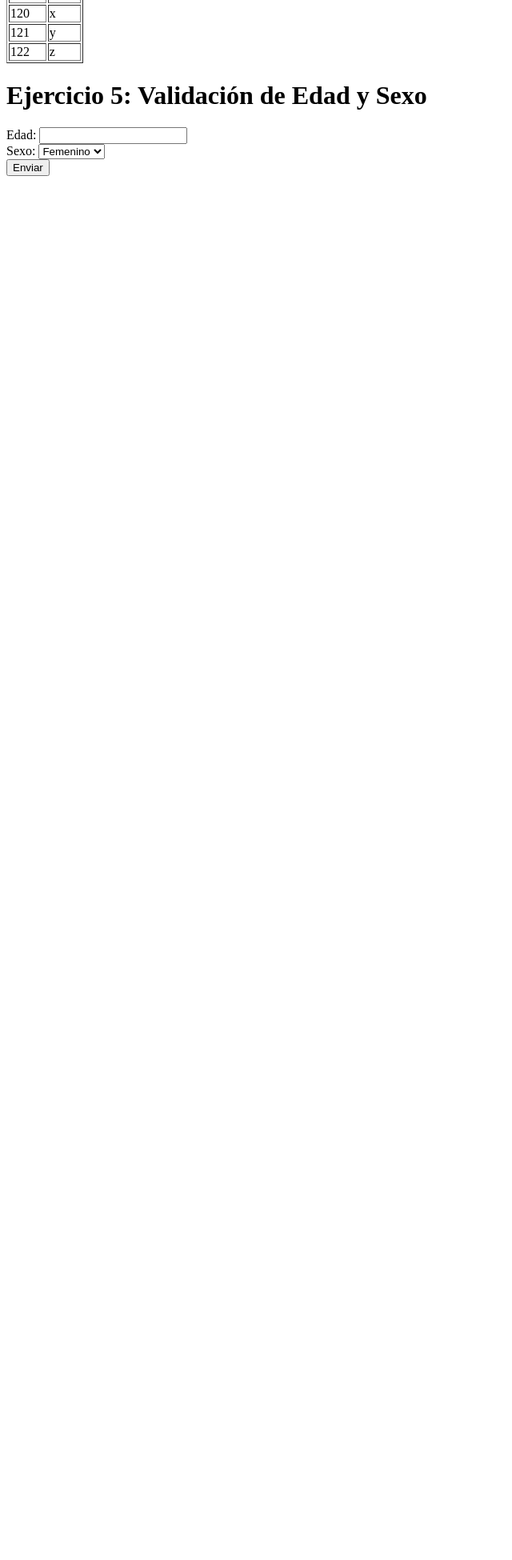
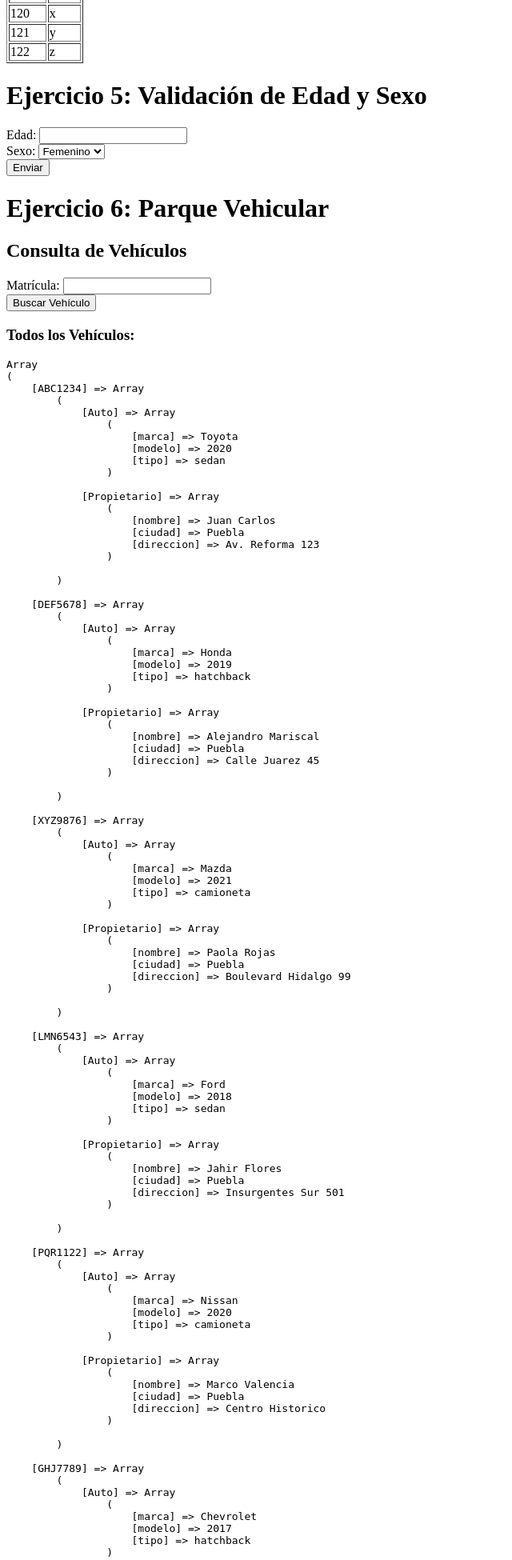
Before and after one commit to anag2603/tecweb, a PHP site: page /tecweb/ in a window 1280 px wide. Shown: the part 1228-3178 px from the top of the page at 80% size, without its empty margins (0-640 px from the left). Before the commit the page ends 1448 px from the top, so only its background shows below. Run offline with PHP 8.4, Linux system fonts and the light colour scheme.

Commit message:
Ejercicio 6 agregado

```diff
--- a/practicas/p06/index.php
+++ b/practicas/p06/index.php
@@ -120,5 +120,30 @@ if (isset($_GET['numero'])) {
     }
     ?>
 
+<h1>Ejercicio 6: Parque Vehicular</h1>
+    <h2>Consulta de Vehículos</h2>
+    <form method="post">
+        <label for="matricula">Matrícula:</label>
+        <input type="text" name="matricula" id="matricula"><br>
+        <button type="submit">Buscar Vehículo</button>
+    </form>
+
+    <?php
+    $parqueVehicular = obtenerParqueVehicular();
+
+    if ($_SERVER['REQUEST_METHOD'] === 'POST' && isset($_POST['matricula'])) {
+        $matricula = $_POST['matricula'];
+        if (isset($parqueVehicular[$matricula])) {
+            echo '<h3>Datos del Vehículo:</h3>';
+            echo '<pre>' . print_r($parqueVehicular[$matricula], true) . '</pre>';
+        } else {
+            echo '<p>No se encontró un vehículo con esa matrícula.</p>';
+        }
+    }
+
+    echo '<h3>Todos los Vehículos:</h3>';
+    echo '<pre>' . print_r($parqueVehicular, true) . '</pre>';
+    ?>
+
 </body>
 </html>
--- a/practicas/p06/src/funciones.php
+++ b/practicas/p06/src/funciones.php
@@ -66,16 +66,63 @@ function obtenerParqueVehicular() {
     return [
         "ABC1234" => [
             "Auto" => ["marca" => "Toyota", "modelo" => 2020, "tipo" => "sedan"],
-            "Propietario" => ["nombre" => "Juan Perez", "ciudad" => "Puebla", "direccion" => "Av. Reforma 123"]
+            "Propietario" => ["nombre" => "Juan Carlos", "ciudad" => "Puebla", "direccion" => "Av. Reforma 123"]
         ],
         "DEF5678" => [
             "Auto" => ["marca" => "Honda", "modelo" => 2019, "tipo" => "hatchback"],
-            "Propietario" => ["nombre" => "Maria Lopez", "ciudad" => "Monterrey", "direccion" => "Calle Juarez 45"]
+            "Propietario" => ["nombre" => "Alejandro Mariscal", "ciudad" => "Puebla", "direccion" => "Calle Juarez 45"]
         ],
-        // ... Agrega 13 registros adicionales
         "XYZ9876" => [
             "Auto" => ["marca" => "Mazda", "modelo" => 2021, "tipo" => "camioneta"],
-            "Propietario" => ["nombre" => "Carlos Sanchez", "ciudad" => "Guadalajara", "direccion" => "Boulevard Hidalgo 99"]
+            "Propietario" => ["nombre" => "Paola Rojas", "ciudad" => "Puebla", "direccion" => "Boulevard Hidalgo 99"]
+        ],
+        "LMN6543" => [
+            "Auto" => ["marca" => "Ford", "modelo" => 2018, "tipo" => "sedan"],
+            "Propietario" => ["nombre" => "Jahir Flores", "ciudad" => "Puebla", "direccion" => "Insurgentes Sur 501"]
+        ],
+        "PQR1122" => [
+            "Auto" => ["marca" => "Nissan", "modelo" => 2020, "tipo" => "camioneta"],
+            "Propietario" => ["nombre" => "Marco Valencia", "ciudad" => "Puebla", "direccion" => "Centro Historico"]
+        ],
+        "GHJ7789" => [
+            "Auto" => ["marca" => "Chevrolet", "modelo" => 2017, "tipo" => "hatchback"],
+            "Propietario" => ["nombre" => "Valeria Rojo", "ciudad" => "Puebla", "direccion" => "Calle Hidalgo 67"]
+        ],
+        "ZXC4455" => [
+            "Auto" => ["marca" => "Kia", "modelo" => 2022, "tipo" => "sedan"],
+            "Propietario" => ["nombre" => "Marlon Herrera", "ciudad" => "Puebla", "direccion" => "Av. Las Torres"]
+        ],
+        "BNM3210" => [
+            "Auto" => ["marca" => "Volkswagen", "modelo" => 2020, "tipo" => "camioneta"],
+            "Propietario" => ["nombre" => "Jesus Carro", "ciudad" => "Puebla", "direccion" => "Centro Sur"]
+        ],
+        "RTY9988" => [
+            "Auto" => ["marca" => "Tesla", "modelo" => 2021, "tipo" => "sedan"],
+            "Propietario" => ["nombre" => "Ana Garcia", "ciudad" => "Puebla", "direccion" => "Zona Hotelera"]
+        ],
+        "ASD2233" => [
+            "Auto" => ["marca" => "Hyundai", "modelo" => 2019, "tipo" => "hatchback"],
+            "Propietario" => ["nombre" => "Ana Vazquez", "ciudad" => "Puebla", "direccion" => "Malecon"]
+        ],
+        "JKL3344" => [
+            "Auto" => ["marca" => "BMW", "modelo" => 2022, "tipo" => "camioneta"],
+            "Propietario" => ["nombre" => "Ernesto Flores", "ciudad" => "Puebla", "direccion" => "Blvd. Campestre"]
+        ],
+        "QWE5566" => [
+            "Auto" => ["marca" => "Audi", "modelo" => 2021, "tipo" => "sedan"],
+            "Propietario" => ["nombre" => "Silvia Vazquez", "ciudad" => "Puebla", "direccion" => "Zona Centro"]
+        ],
+        "UIO7788" => [
+            "Auto" => ["marca" => "Mercedes", "modelo" => 2020, "tipo" => "hatchback"],
+            "Propietario" => ["nombre" => "Rafael Bazalda", "ciudad" => "Puebla", "direccion" => "Colonia Centro"]
+        ],
+        "VBN8899" => [
+            "Auto" => ["marca" => "Jeep", "modelo" => 2018, "tipo" => "camioneta"],
+            "Propietario" => ["nombre" => "Candido Flores", "ciudad" => "Puebla", "direccion" => "Av. Camelinas"]
+        ],
+        "MNO9900" => [
+            "Auto" => ["marca" => "Subaru", "modelo" => 2021, "tipo" => "sedan"],
+            "Propietario" => ["nombre" => "Jose Carro", "ciudad" => "Puebla", "direccion" => "Centro Historico"]
         ]
     ];
 }
```
